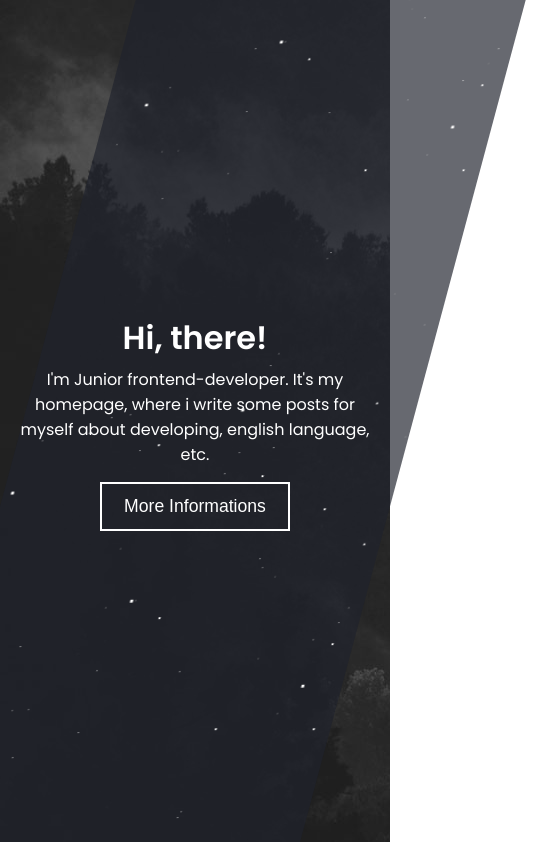
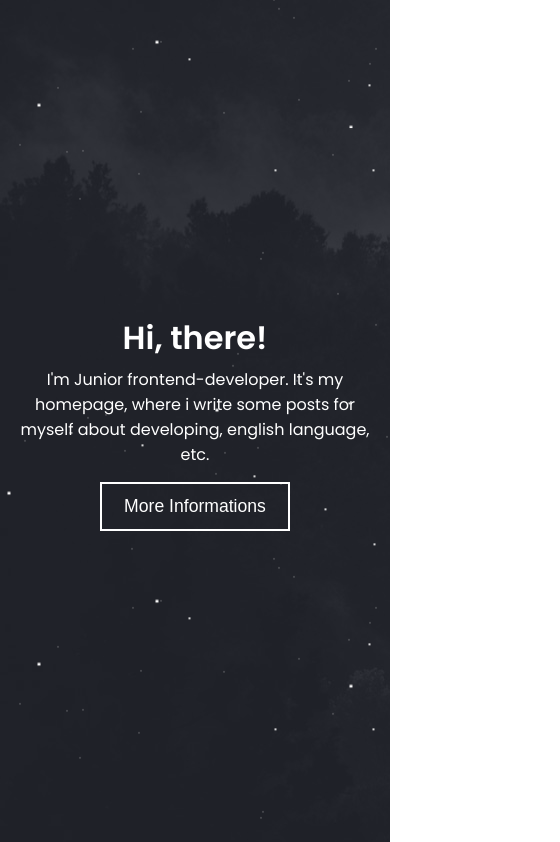
Before and after one commit to savayer/savayer.space, a Vue app: page / in a window 390 px wide. Shown: the top 842 px of the page, 560 px wide, since content can reach past the window. Built offline with nearby package versions, Linux system fonts and the light colour scheme.

Commit message:
uncorrect the previous commit, edited small bugs

```diff
--- a/src/assets/sass/_content.scss
+++ b/src/assets/sass/_content.scss
@@ -4,7 +4,6 @@
     display: flex;
     position: relative;
     z-index: 100;
-    transition: .5s;
     .content {
         max-width: 550px;
         margin: auto;
@@ -26,8 +25,8 @@
 #sidebar {
     background: #f2f3f7;
     width: 50%;
-    height: 100vh;
+    height: 100%;
     z-index: 100;
-
+    overflow-x: hidden;
     padding: 10px 20px;
 }
--- a/src/assets/sass/_mobile.scss
+++ b/src/assets/sass/_mobile.scss
@@ -1,7 +1,9 @@
 @media (max-width: 768px) {
     .overlay {
-        transform: skew(0, 0);
         left: 0;
+        &.skew {
+            transform: skew(0, 0)
+        }
     }
 
     .wrapper {
--- a/src/assets/sass/main.scss
+++ b/src/assets/sass/main.scss
@@ -1,5 +1,7 @@
 @import url('https://fonts.googleapis.com/css?family=Poppins:400,600');
-
+* {
+    box-sizing: border-box;
+}
 html,
 body {
     padding: 0;
```
